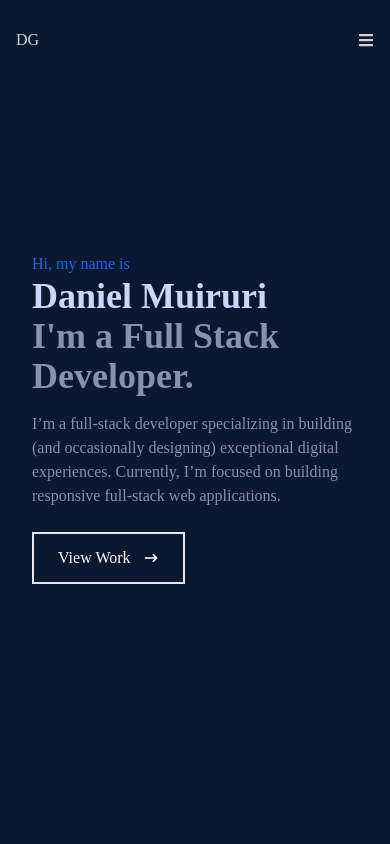
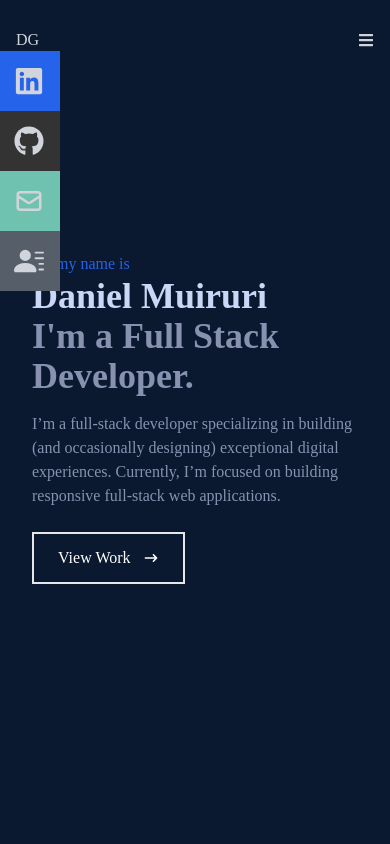
Before and after one commit to danielsdgg/mine, a React (Create React App) app: page / in a window 390 px wide. Shown: the top 844 px of the page. Built offline with nearby package versions, Linux system fonts and the light colour scheme.

Commit message:
:rocket: Nearly ready Pf

```diff
--- a/src/index.css
+++ b/src/index.css
@@ -27,6 +27,6 @@
     background-image: linear-gradient(
         to right,
         rgba(112, 157, 255, 0.8),
-        hsla(242, 74%, 61%, 0.8)
+        hsla(242, 86%, 66%, 0.8)
     )!important;
 }
--- a/src/pages/Navbar.jsx
+++ b/src/pages/Navbar.jsx
@@ -93,7 +93,7 @@ const Navbar = () => {
       </ul>
 
       {/* Social icons */}
-      <div className='hidden lg:flex fixed flex-col top-[35%] left-0'>
+      <div className=' lg:flex fixed flex-col top-[6%] left-0'>
         <ul>
           <li className='w-[160px] h-[60px] flex justify-between items-center ml-[-100px] hover:ml-[-10px] duration-300 bg-blue-600'>
             <a className='flex justify-between items-center w-full text-gray-300' href='https://www.linkedin.com/in/daniel-muiruri-541a701a3/'>
```
